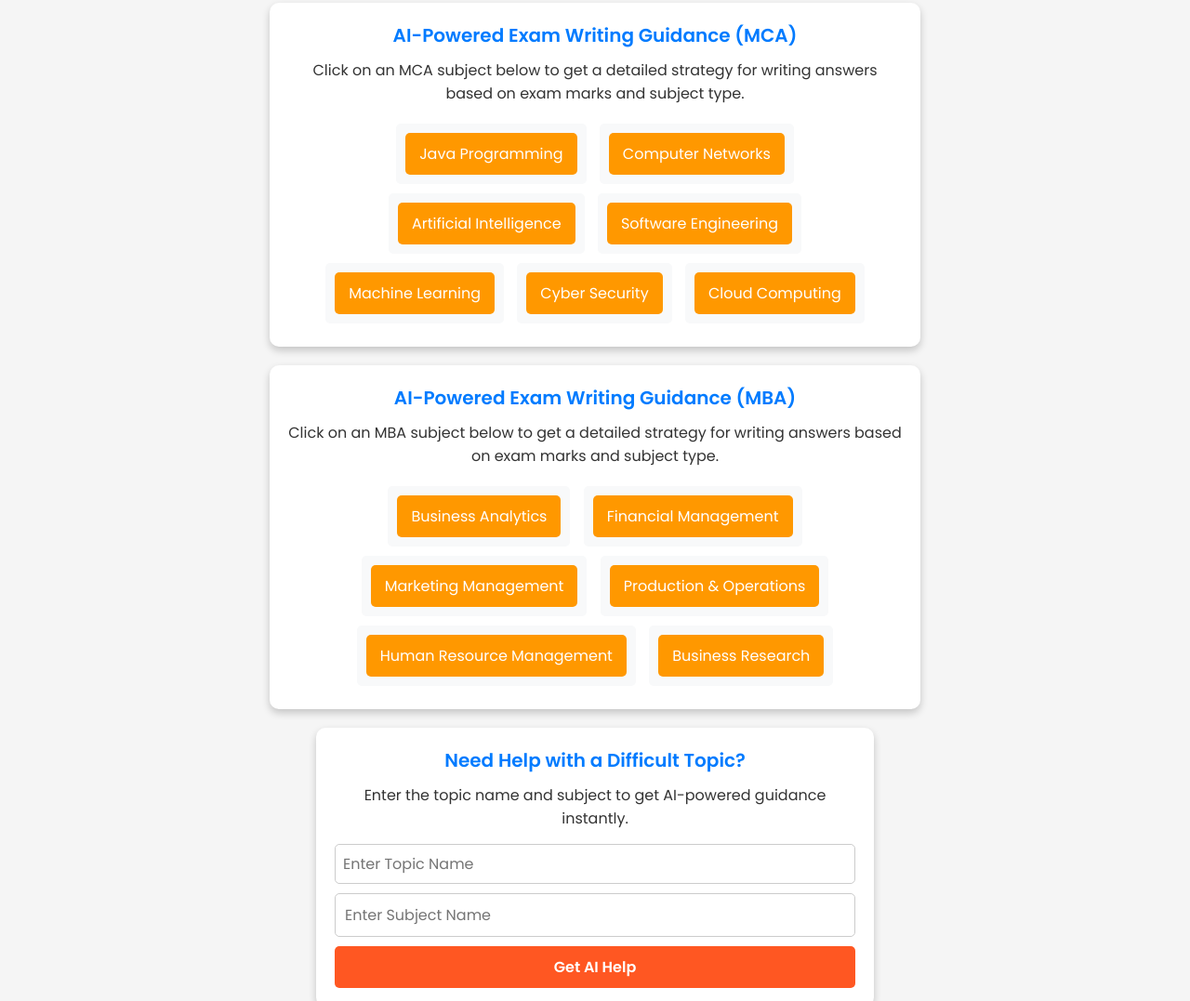
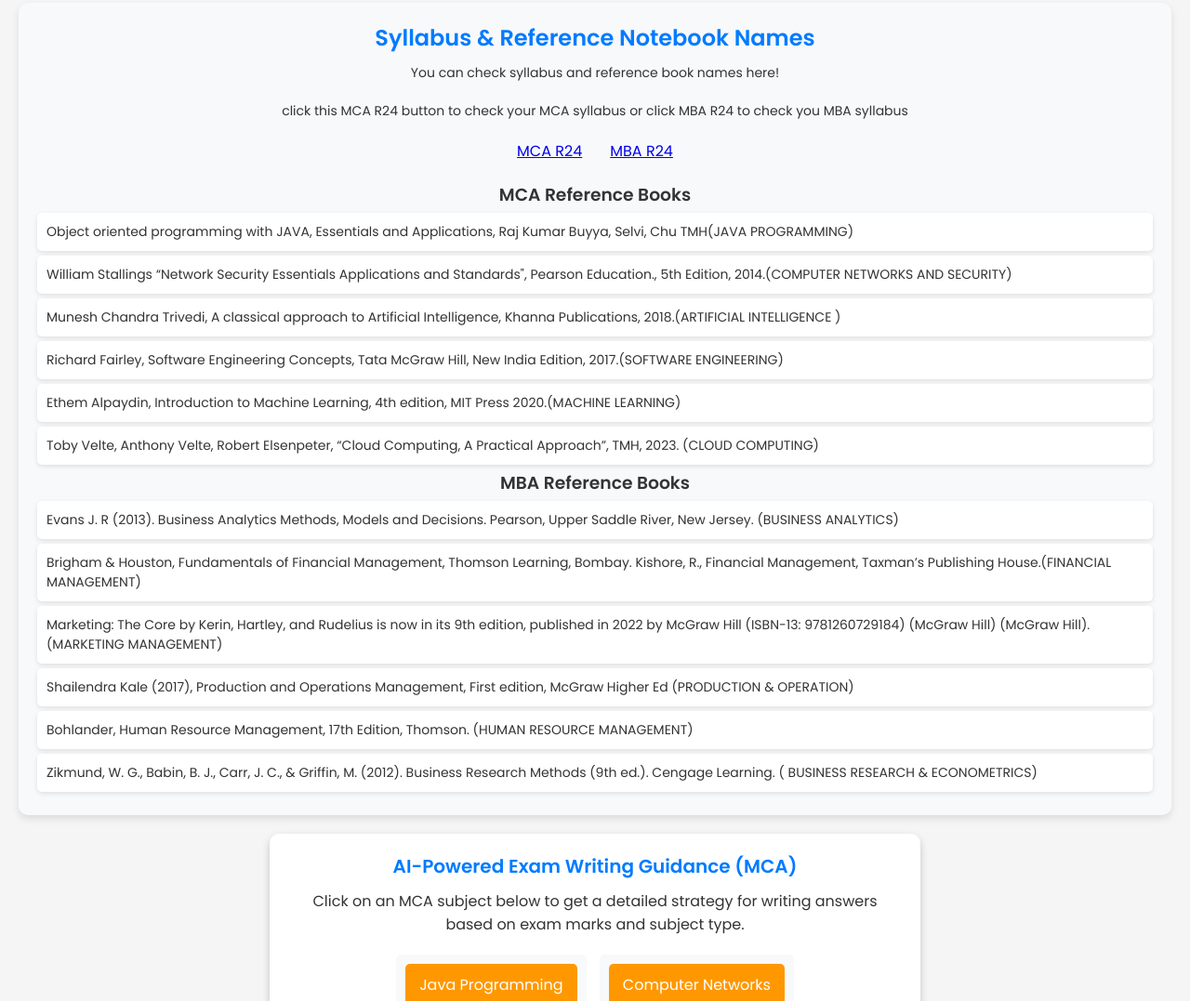
Before and after one commit to ManuSSandStrom/STUDY-SYNC-AI-POWERED, a plain HTML site: page index.html in a window 1280 px wide. Shown: the part 1036-2113 px from the top of the page at 93% size. Drawn offline with Linux system fonts and the light colour scheme.

Commit message:
Add files via upload

```diff
--- a/index.html
+++ b/index.html
@@ -92,8 +92,47 @@
                 <!-- Study Plan Items will be added dynamically -->
             </tbody>
         </table>
+
+</section>
+<section class="syllabus-reference-container">
+    <h2>Syllabus & Reference Notebook Names</h2>
+    <p>You can check syllabus and reference book names here!</p>
+    <p>click this MCA R24 button to check your MCA syllabus or click MBA R24 to check you MBA syllabus  </p>
+    <div class="syllabus-buttons">
+        <a href="https://res.cloudinary.com/dcd6l5egh/raw/upload/v1743225634/R24_MCA_yd1dwg.docx" target="_blank" class="syllabus-btn" rel="noopener noreferrer" download>MCA R24</a>
+        <a href="https://res.cloudinary.com/dcd6l5egh/raw/upload/v1743225677/MBA_-_R24_r8lz0a.docx" target="_blank" class="syllabus-btn" rel="noopener noreferrer" download>MBA R24</a>
+    </div>
+
+        <div class="reference-books">
+            <h3>MCA Reference Books</h3>
+            <ul>
+                <li>        Object oriented programming with JAVA, Essentials and Applications, Raj Kumar Buyya, Selvi,
+                    Chu TMH(JAVA PROGRAMMING)</li>
+                <li>William Stallings “Network Security Essentials Applications and Standards", Pearson Education.,
+                    5th Edition, 2014.(COMPUTER NETWORKS AND SECURITY)</li>
+                <li>Munesh Chandra Trivedi, A classical approach to Artificial Intelligence, Khanna Publications, 2018.(ARTIFICIAL INTELLIGENCE  )</li>
+                <li>Richard Fairley, Software Engineering Concepts, Tata McGraw Hill, New India Edition, 2017.(SOFTWARE ENGINEERING)</li>
+                <li>Ethem Alpaydin, Introduction to Machine Learning, 4th edition, MIT Press 2020.(MACHINE LEARNING)</li>
+                <li>Toby Velte, Anthony Velte, Robert Elsenpeter, “Cloud Computing, A Practical Approach”,
+                    TMH, 2023.  (CLOUD COMPUTING)</li>
+            </ul>
+
+            <h3>MBA Reference Books</h3>
+            <ul>
+                <li>Evans J. R (2013). Business Analytics Methods, Models and Decisions. Pearson, Upper Saddle
+                    River, New Jersey.  (BUSINESS ANALYTICS)</li>
+                <li>Brigham & Houston, Fundamentals of Financial Management, Thomson Learning, Bombay. Kishore,
+                    R., Financial Management, Taxman’s Publishing House.(FINANCIAL MANAGEMENT)</li>
+                <li>
+                    Marketing: The Core by Kerin, Hartley, and Rudelius is now in its 9th edition, published in 2022 by
+                    McGraw Hill (ISBN-13: 9781260729184) (McGraw Hill) (McGraw Hill). (MARKETING MANAGEMENT)</li>
+                <li>Shailendra Kale (2017), Production and Operations Management, First edition, McGraw Higher Ed (PRODUCTION & OPERATION)</li>
+                <li>Bohlander, Human Resource Management, 17th Edition, Thomson. (HUMAN RESOURCE MANAGEMENT)</li>
+                <li>Zikmund, W. G., Babin, B. J., Carr, J. C., & Griffin, M. (2012). Business Research Methods (9th ed.). Cengage
+                    Learning. ( BUSINESS RESEARCH & ECONOMETRICS)</li>
+            </ul>
+        </div>
     </section>
-
     <!-- AI Guidance Section for MCA -->
     <section class="ai-guidance">
         <h2>AI-Powered Exam Writing Guidance (MCA)</h2>
--- a/styles.css
+++ b/styles.css
@@ -384,3 +384,103 @@ datalist option {
     font-size: 16px;
     padding: 5px;
 }
+/* Syllabus & Reference Section Styles */
+.syllabus-reference-container {
+    background: #f8f9fa;
+    padding: 20px;
+    border-radius: 10px;
+    box-shadow: 0px 4px 8px rgba(0, 0, 0, 0.1);
+    text-align: center;
+    margin: 20px 0;
+}
+
+.syllabus-reference-container h2 {
+    color: #007bff;
+    margin-bottom: 10px;
+}
+
+.syllabus-reference-container p {
+    color: #333;
+    font-size: 14px;
+    margin-bottom: 20px;
+}
+
+.syllabus-buttons {
+    display: flex;
+    justify-content: center;
+    gap: 30px;
+    margin-bottom: 20px;
+}
+
+.syllabus-buttons button {
+    background: #007bff;
+    color: white;
+    border: none;
+    padding: 12px 24px;
+    border-radius: 5px;
+    cursor: pointer;
+    font-size: 18px;
+    font-weight: bold;
+    transition: background 0.3s ease;
+}
+
+.syllabus-buttons button:hover {
+    background: #0056b3;
+}
+
+.reference-books-container {
+    display: flex;
+    justify-content: center;
+    gap: 50px;
+    text-align: left;
+    flex-wrap: wrap;
+    margin-top: 20px;
+}
+
+.reference-section {
+    width: 45%;
+    min-width: 300px;
+    text-align: center;
+}
+
+.reference-section h3 {
+    color: #343a40;
+    border-bottom: 2px solid #007bff;
+    padding-bottom: 5px;
+    margin-top: 15px;
+}
+
+.reference-books ul {
+    list-style-type: none;
+    padding: 0;
+}
+
+.reference-books li {
+    background: #ffffff;
+    margin: 5px 0;
+    padding: 10px;
+    border-radius: 5px;
+    box-shadow: 0px 2px 5px rgba(0, 0, 0, 0.1);
+    font-size: 14px;
+    transition: transform 0.2s ease;
+}
+
+.reference-books li:hover {
+    transform: scale(1.02);
+}
+
+@media (max-width: 768px) {
+    .syllabus-buttons {
+        flex-direction: column;
+        align-items: center;
+    }
+
+    .reference-books-container {
+        flex-direction: column;
+        align-items: center;
+    }
+
+    .reference-section {
+        width: 100%;
+    }
+}
```
Also changed, not shown: script.js (line endings or trailing spaces).
